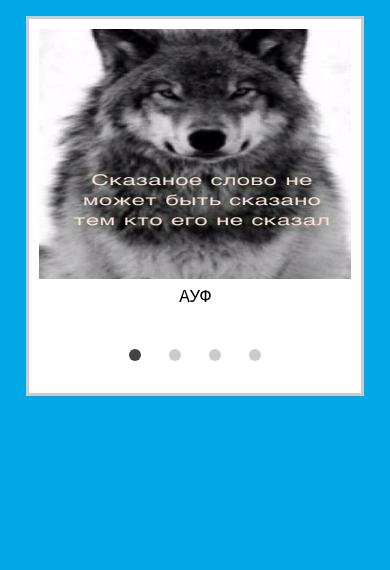
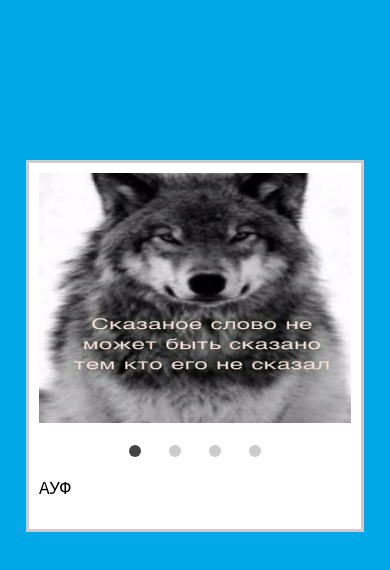
Before and after one commit to KEgorr/cssMemSlider, a plain HTML site: page memSlider/index.html in a window 390 px wide. Drawn offline with Linux system fonts and the light colour scheme.

Commit message:
fix: layout setting (Mon, may 16, 2022 23:42:13 PM)

```diff
--- a/memSlider/index.html
+++ b/memSlider/index.html
@@ -18,27 +18,31 @@
                 <div class="inner">
                     <div class="slide-content">
                         <img src="../mems/AUF.jpg" alt="mem1">
-                        <div class="text-content">
-                            <p>АУФ</p>
-                        </div>
                     </div>
                     <div class="slide-content">
                         <img src="../mems/student1.jpg" alt="mem2">
-                        <div class="text-content">
-                            <p>Когда student1 проверил работу</p>
-                        </div>
                     </div>
                     <div class="slide-content">
                         <img src="../mems/soup.jpg" alt="mem3">
-                        <div class="text-content">
-                            <p>Распространяю</p>
-                        </div>
                     </div>
                     <div class="slide-content">
                         <img src="../mems/nachile.jpg" alt="mem4">
-                        <div class="text-content">
-                            <p>На чиле, на раслабоне</p>
-                        </div>
+                    </div>
+                </div>
+            </div>
+            <div class="text">
+                <div class="inner">
+                    <div class="text-content">
+                        <p>АУФ</p>
+                    </div>
+                    <div class="text-content">
+                        <p>Когда student1 проверил работу</p>
+                    </div>
+                    <div class="text-content">
+                        <p>Распространяю</p>
+                    </div>
+                    <div class="text-content">
+                        <p>На чиле, на раслабоне</p>
                     </div>
                 </div>
             </div>
--- a/memSlider/style.css
+++ b/memSlider/style.css
@@ -14,6 +14,11 @@
     margin: 10rem auto;
  }
 
+ #slider {
+     display: flex;
+     flex-wrap: wrap;
+     justify-content: space-between;
+ }
 
  #slider input[type=radio] {
     display: none;
@@ -52,31 +57,41 @@
  }
 
  p {
-    margin-top: 0.5rem;
-    text-align: center;
+    margin-top: 1rem;
+    text-align: start;
     font-family: monospace;
     font-size: 1.1rem;
  }
 
- .text-content {
-     overflow: hidden;
- }
+.text {
+    width: 50%;
+    display: inline-block;
+    overflow: hidden;
+}
 
- #slide1:checked ~ #slides .inner {
+.text .inner {
+    width: 400%;
+}
+
+.text-content {
+    width: 100%;
+}
+
+ #slide1:checked ~ #slides .inner, #slide1:checked ~ .text .inner {
     margin-left: 0;
  }
- #slide2:checked ~ #slides .inner {
+ #slide2:checked ~ #slides .inner, #slide2:checked ~ .text .inner {
     margin-left: -100%;
  }
- #slide3:checked ~ #slides .inner {
+ #slide3:checked ~ #slides .inner, #slide3:checked ~ .text .inner {
     margin-left: -200%;
  }
- #slide4:checked ~ #slides .inner {
+ #slide4:checked ~ #slides .inner, #slide4:checked ~ .text .inner {
     margin-left: -300%;
  }
 
  #bullets {
-    margin: 1rem;
+    margin-top: 1rem;
     display: flex;
     justify-content: center;
     column-gap: 1rem;
@@ -96,10 +111,15 @@
  #slide4:checked ~ #bullets label:nth-child(4) span {
     background: #444;
  }
- @media screen and (max-width: 768px) {
+ @media screen and (max-width: 900px) {
     .wrapper {
        width: 80vw;
-       margin: 1rem auto;
+       margin: 10rem auto;
+    }
+
+    .text {
+        width: 100%;
+        order: 1;
     }
 
     img {
@@ -107,10 +127,15 @@
         height: 15.625rem;
     }
 
+    #slider {
+        justify-content: center;
+    }
+
     span {
         width: 0.8rem;
         height: 0.8rem;
     }
+
     label {
         width: 1.5rem;
         height: 1.5rem;
```
